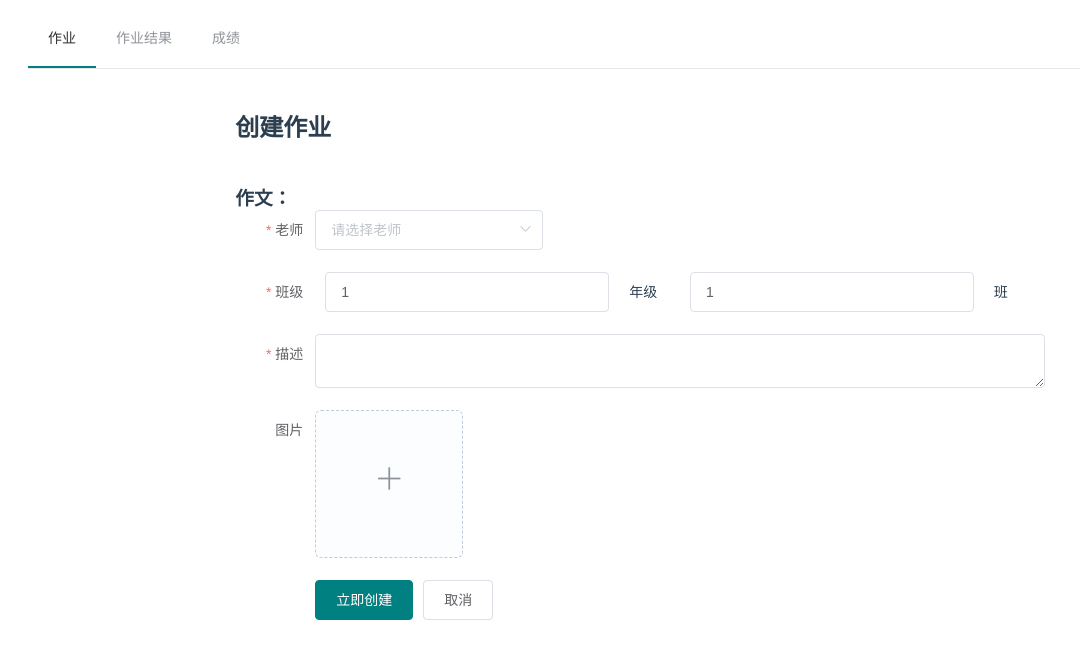
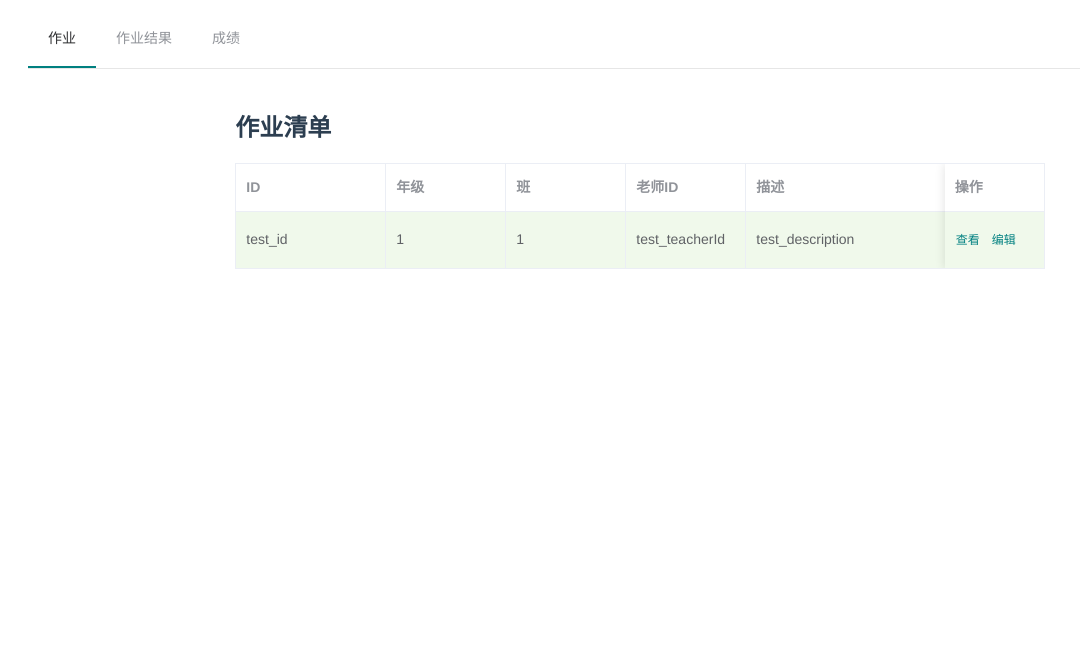
Before and after one commit to ztlsir/Homework-UI, a Vue app in the folder homework/: page / in a window 1280 px wide. Shown: the top 658 px of the page, without its empty margins (0-1080 px from the left). Built offline with nearby package versions, Linux system fonts and the light colour scheme.

Commit message:
add homework.list

```diff
--- a/homework/src/Homework.vue
+++ b/homework/src/Homework.vue
@@ -8,7 +8,7 @@
           mode="horizontal"
           @select="handleSelect"
         >
-          <el-menu-item index="homework_Create">作业</el-menu-item>
+          <el-menu-item index="homework_List">作业</el-menu-item>
           <el-menu-item index="homeworkResult_Create">作业结果</el-menu-item>
           <el-menu-item index="成绩">成绩</el-menu-item>
         </el-menu>
@@ -25,19 +25,19 @@
 </template>
 
 <script>
-import homework_Create from "./components/homework/Create.vue";
+import homework_List from "./components/homework/List.vue";
 import homeworkResult_Create from "./components/homeworkResult/Create.vue";
 
 export default {
   name: "Homework",
   components: {
-    homework_Create,
+    homework_List,
     homeworkResult_Create
   },
   data() {
     return {
-      activeIndex: "homework_Create",
-      currentTabComponent: "homework_Create"
+      activeIndex: "homework_List",
+      currentTabComponent: "homework_List"
     };
   },
   methods: {
--- /dev/null
+++ b/homework/src/components/homework/List.vue
@@ -0,0 +1,54 @@
+<template>
+  <div>
+    <h1>作业清单</h1>
+    <el-table :data="tableData" border style="width: 100%" :row-class-name="tableRowClassName">
+      <el-table-column fixed prop="id" label="ID" width="150"></el-table-column>
+      <el-table-column prop="classes" label="年级" width="120"></el-table-column>
+      <el-table-column prop="grade" label="班" width="120"></el-table-column>
+      <el-table-column prop="teacherId" label="老师ID" width="120"></el-table-column>
+      <el-table-column prop="description" label="描述" width="300"></el-table-column>
+      <el-table-column fixed="right" label="操作" width="100">
+        <template slot-scope="scope">
+          <el-button @click="handleClick(scope.row)" type="text" size="small">查看</el-button>
+          <el-button type="text" size="small">编辑</el-button>
+        </template>
+      </el-table-column>
+    </el-table>
+  </div>
+</template>
+
+<style>
+.el-table .success-row {
+  background: #f0f9eb;
+}
+</style>
+
+<script>
+export default {
+  methods: {
+    handleClick(row) {
+      alert(row.id);
+    },
+    tableRowClassName({ rowIndex }) {
+      if (rowIndex % 2 == 0) {
+        return "success-row";
+      }
+      return "";
+    }
+  },
+
+  data() {
+    return {
+      tableData: [
+        {
+          id: "test_id",
+          classes: 1,
+          grade: 1,
+          teacherId: "test_teacherId",
+          description: "test_description"
+        }
+      ]
+    };
+  }
+};
+</script>
```
